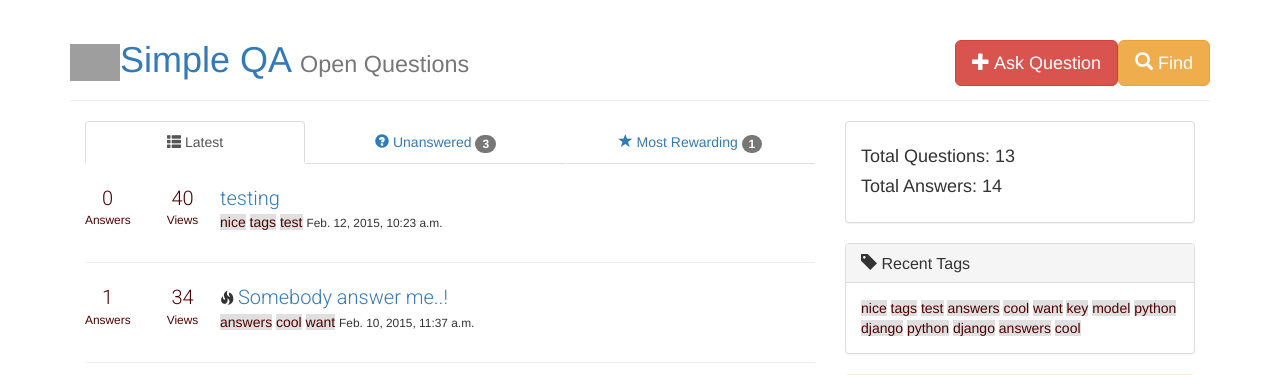
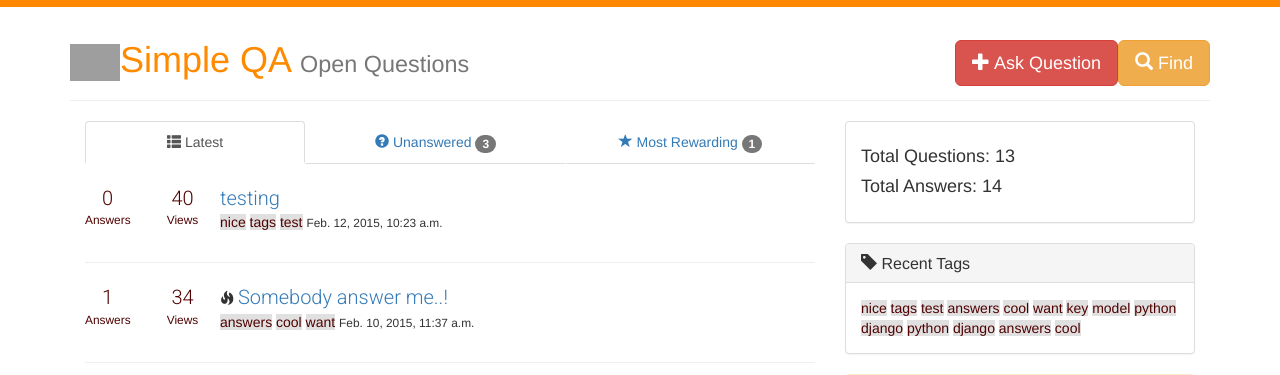
Before and after one commit to arjunkomath/Simple-Q-A-App-using-Python-Django, a Django app: page / in a window 1280 px wide. Shown: the top 375 px of the page. Run offline with Django 3.2, Linux system fonts and the light colour scheme; data comes from the database, SQL or seed files in the repository; both versions use the stored data as it was after the commit; some libraries are stand-ins or nearby versions; grey boxes are pictures that could not be loaded.

Commit message:
beta 5.5
Bug Fixes
UI Changes

```diff
--- a/qa/templates/qa/header.html
+++ b/qa/templates/qa/header.html
@@ -102,7 +102,14 @@ tag {
   font-size: 27px;
 }
 
+orange {
+  color: #ff8a00;
+}
+
+a:hover {color: #FF8800; }
+
 </style>
+
 <script>
 $(function () {
   $('a[href="#search"]').on('click', function(event) {
@@ -121,5 +128,5 @@ $(function () {
 </script>
 
 <div class="page-header">
-  <a class="btn btn-lg btn-warning pull-right" href="#search"><span class="glyphicon glyphicon-search" aria-hidden="true"></span> Find</a><a class="btn btn-lg btn-danger pull-right" href="/add/"><span class="glyphicon glyphicon-plus" aria-hidden="true"></span> Ask Question</a><h1><a href="/"><img width="50px" src="http://icons.iconarchive.com/icons/seanau/flat-app/256/Questionmark-icon.png" />Simple QA </a><small>Open Questions</small></h1>
+  <a class="btn btn-lg btn-warning pull-right" href="#search"><span class="glyphicon glyphicon-search" aria-hidden="true"></span> Find</a><a class="btn btn-lg btn-danger pull-right" href="/add/"><span class="glyphicon glyphicon-plus" aria-hidden="true"></span> Ask Question</a><h1><a href="/"><img width="50px" src="http://icons.iconarchive.com/icons/seanau/flat-app/256/Questionmark-icon.png" /><orange>Simple QA</orange> </a><small>Open Questions</small></h1>
 </div>
--- a/qa/templates/qa/index.html
+++ b/qa/templates/qa/index.html
@@ -1,3 +1,16 @@
+<style>
+.topbar {
+  width:100%;
+  height:7px;
+  position: absolute;
+  z-index:1000;
+
+  background: #FF8800;
+}
+</style>
+
+<div class="topbar"></div>
+
 <div class="container">
 
 {% include "qa/header.html" %}
```
Also changed, not shown: db.sqlite3.
